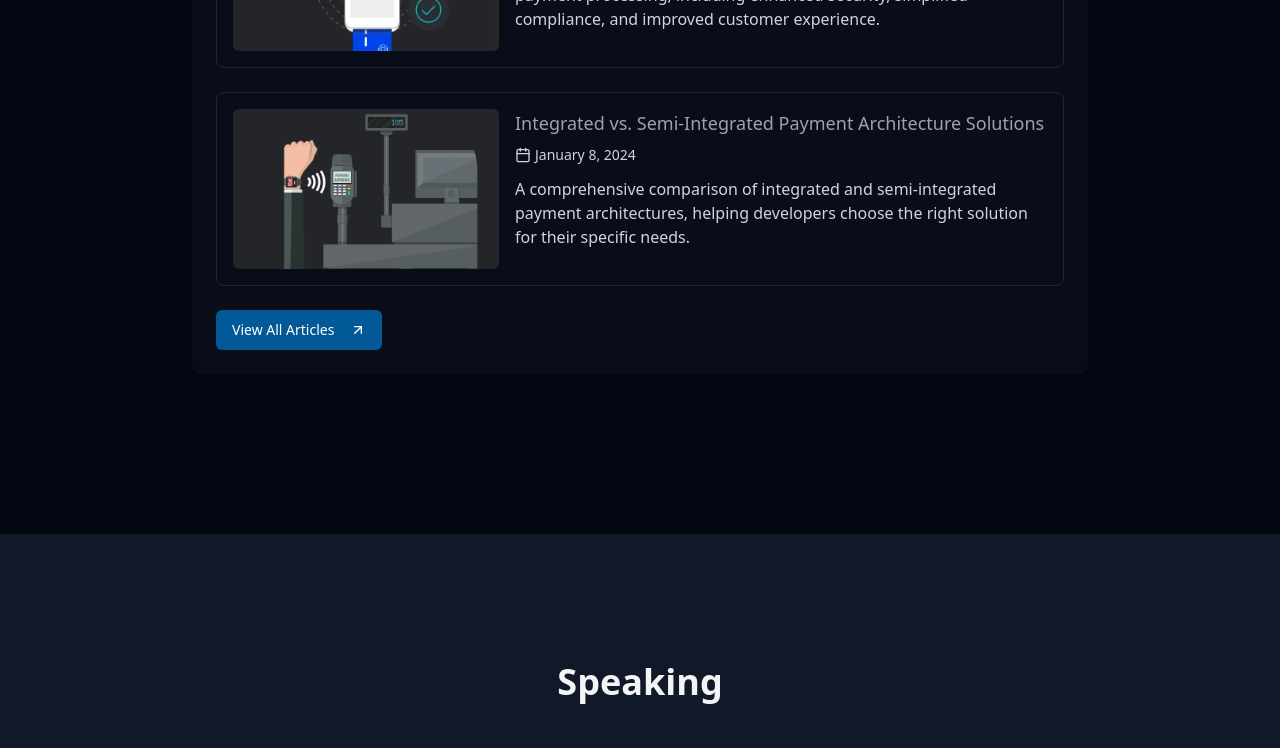
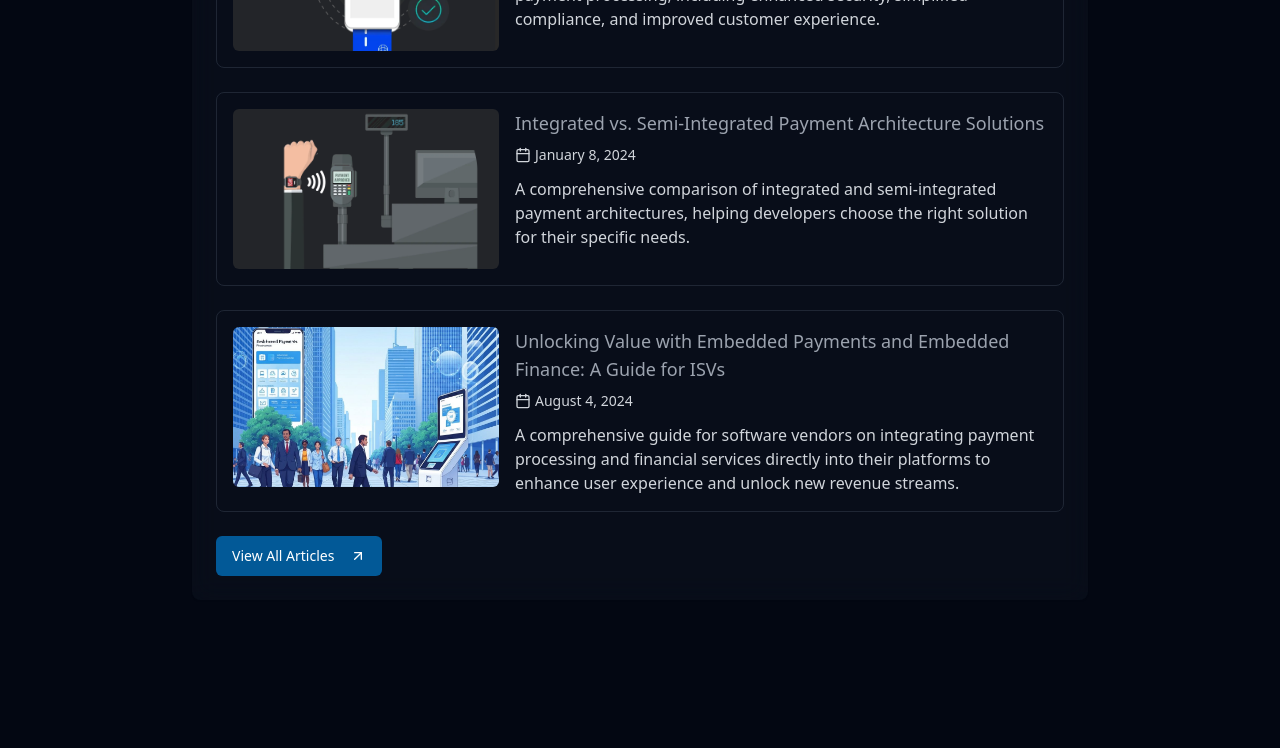
Before and after one commit to BryanLong14/bryan-long-info, a Next.js app: page / in a window 1280 px wide. Shown: the part 3263-4011 px from the top of the page. Built offline with nearby package versions, Linux system fonts and the light colour scheme.

Commit message:
feat: add third technical article to Technical Writing section
Add new article with generated image, title, date, and summary.

#VERCEL_SKIP

Co-authored-by: Bryan Long <30552971+BryanLong14@users.noreply.github.com>

```diff
--- a/app/page.tsx
+++ b/app/page.tsx
@@ -355,6 +355,38 @@ export default function Home() {
                       </div>
                     </div>
                   </Link>
+
+                  <Link
+                    href="https://developer.north.com/blog/embedded-payments-and-embedded-finance"
+                    target="_blank"
+                    rel="noopener noreferrer"
+                    className="block"
+                  >
+                    <div className="transition-all duration-200 border border-white/20 dark:border-gray-700/50 rounded-lg p-4 hover:transform hover:-translate-y-1 hover:shadow-xl hover:bg-white/10 dark:hover:bg-gray-800/40">
+                      <div className="flex flex-col md:flex-row gap-4">
+                        <div className="relative w-full md:w-1/3 h-40 rounded-md overflow-hidden">
+                          <Image
+                            src="/images/embedded-payments-finance.jpg"
+                            alt="Embedded Payments and Finance"
+                            fill
+                            className="object-cover"
+                          />
+                        </div>
+                        <div className="md:w-2/3">
+                          <h3 className="font-medium text-lg text-white dark:text-gray-400">
+                            Unlocking Value with Embedded Payments and Embedded Finance: A Guide for ISVs
+                          </h3>
+                          <div className="flex items-center text-gray-300 text-sm mt-2">
+                            <Calendar className="h-4 w-4 mr-1" />
+                            <span>August 4, 2024</span>
+                          </div>
+                          <p className="text-gray-300 mt-3">
+                            A comprehensive guide for software vendors on integrating payment processing and financial services directly into their platforms to enhance user experience and unlock new revenue streams.
+                          </p>
+                        </div>
+                      </div>
+                    </div>
+                  </Link>
                 </div>
               </CardContent>
               <CardFooter>
```
Also changed, not shown: public/images/embedded-payments-finance.jpg (added).
